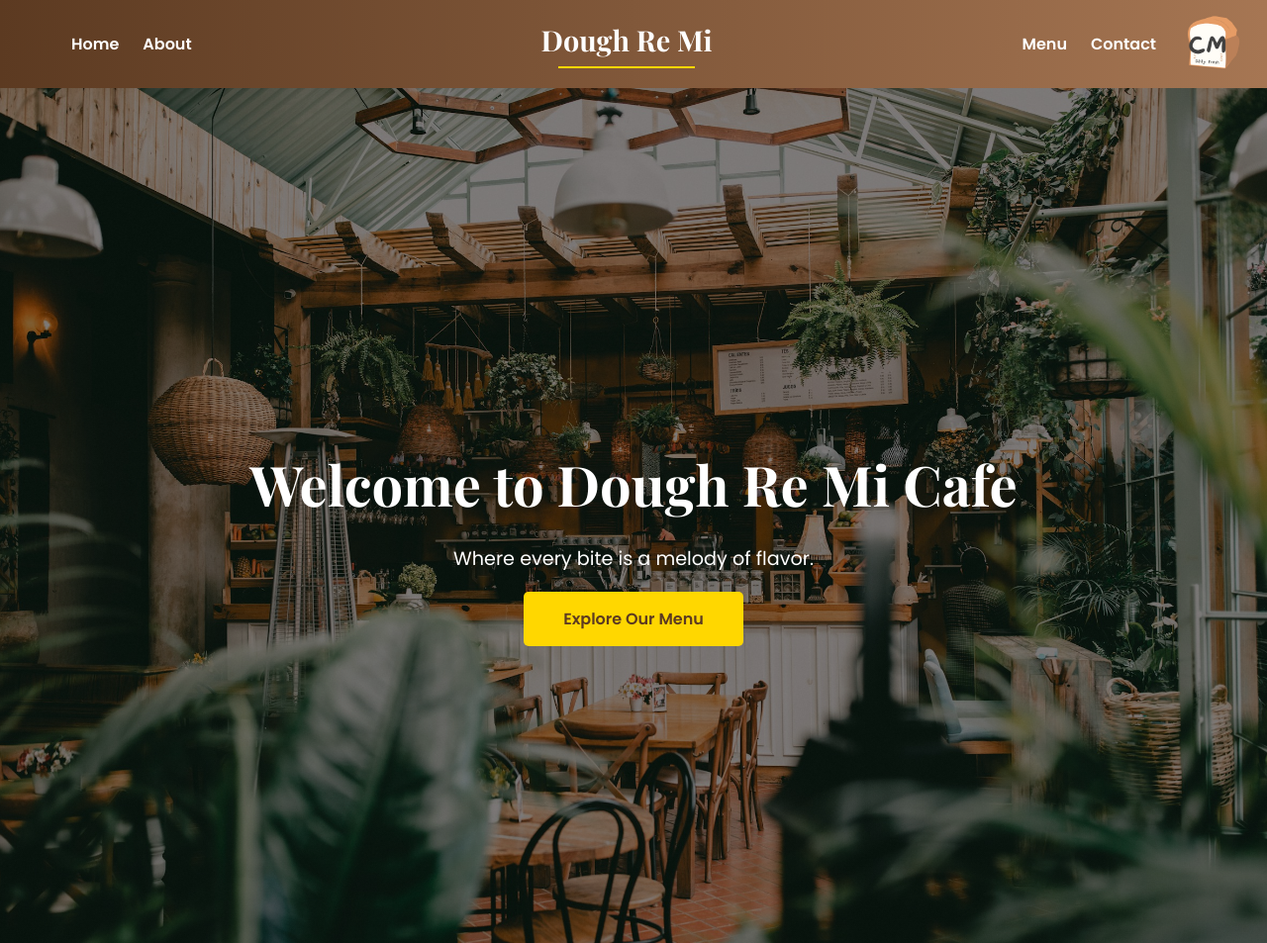
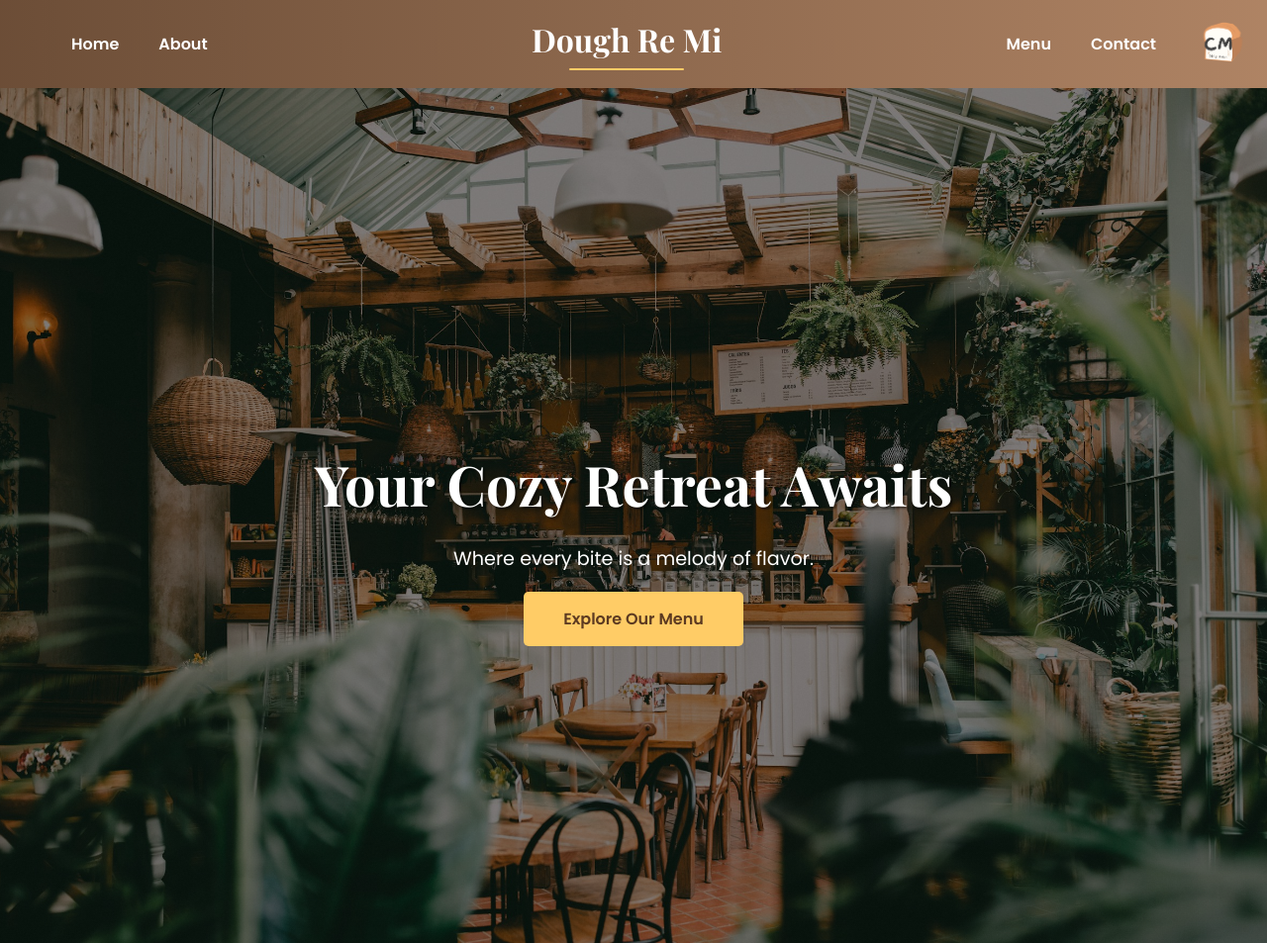
Before and after one commit to CFM24/230320618-MARQUEZ, a plain HTML site: page BusinessWebsite/index.html in a window 1280 px wide. Shown: the top 953 px of the page at 99% size. Drawn offline with nearby package versions, Linux system fonts and the light colour scheme.

Commit message:
Updated CSS

```diff
--- a/BusinessWebsite/index.html
+++ b/BusinessWebsite/index.html
@@ -34,7 +34,7 @@
 
   <section id="home" class="hero">
     <div class="hero-content">
-      <h1>Welcome to Dough Re Mi Cafe</h1>
+      <h1>Your Cozy Retreat Awaits</h1>
       <p>Where every bite is a melody of flavor.</p>
       <a href="#menu" class="cta-button">Explore Our Menu</a>
     </div>
--- a/BusinessWebsite/styles.css
+++ b/BusinessWebsite/styles.css
@@ -7,16 +7,16 @@ body {
 }
 
 header {
-  background: linear-gradient(90deg, #5c3a21, #a67653);
+  background: linear-gradient(90deg, rgba(92, 58, 33, 0.9), rgba(166, 118, 83, 0.9));
   color: #fff;
   padding: 1rem 2rem;
   position: sticky;
   top: 0;
   z-index: 1000;
   display: flex;
-  flex-wrap: wrap;
   align-items: center;
   justify-content: space-between;
+  backdrop-filter: blur(5px);
 }
 
 nav {
@@ -35,7 +35,7 @@ nav {
 .nav-links {
   list-style: none;
   display: flex;
-  gap: 1.5rem;
+  gap: 2.5rem;
 }
 
 .nav-links a {
@@ -46,24 +46,26 @@ nav {
 }
 
 .nav-links a:hover {
-  color: #ffd700;
+  color: #ffcc66;
 }
 
 .logo {
   text-align: center;
-  font-size: 1.8rem;
+  font-size: 2rem;
   font-family: 'Playfair Display', serif;
   font-weight: 700;
   position: relative;
+  color: #fff;
 }
 
 .logo:after {
   content: "";
   display: block;
-  width: 80%;
+  width: 60%;
   height: 2px;
-  background: #ffd700;
+  background: #ffcc66;
   margin: 0.5rem auto 0;
+  border-radius: 2px;
 }
 
 .icon {
@@ -74,15 +76,15 @@ nav {
 }
 
 .icon img {
-  width: 80px;
+  width: 60px;
   height: auto;
   border-radius: 50%;
-  cursor: pointer;
-  transition: transform 0.3s ease;
+  transition: transform 0.3s ease, filter 0.3s ease;
 }
 
 .icon img:hover {
   transform: scale(1.1);
+  filter: brightness(1.2);
 }
 
 .hero {
@@ -106,6 +108,7 @@ nav {
   font-size: 3.5rem;
   margin-bottom: 1.5rem;
   font-family: 'Playfair Display', serif;
+  text-shadow: 2px 2px 2px rgba(0, 0, 0, 0.5);
 }
 
 .hero-content p {
@@ -115,18 +118,20 @@ nav {
 }
 
 .cta-button {
-  background: #ffd700;
+  background: #ffcc66;
   color: #5c3a21;
   padding: 1rem 2.5rem;
   text-decoration: none;
   border-radius: 5px;
   font-weight: 600;
-  transition: background 0.3s ease;
+  transition: background-color 0.3s ease, color 0.3s ease;
 }
 
 .cta-button:hover {
-  background: #ffc107;
+  background: #5c3a21;
+  color: #ffcc66;
 }
+
 
 .about {
   padding: 4rem 2rem;
@@ -219,7 +224,7 @@ nav {
 }
 
 .contact button {
-  background: #ffd700;
+  background: #ffcc66;
   color: #5c3a21;
   padding: 0.8rem 2rem;
   border: none;
@@ -230,7 +235,7 @@ nav {
 }
 
 .contact button:hover {
-  background: #ffc107;
+  background: #5c3a21;
 }
 
 footer {
```
